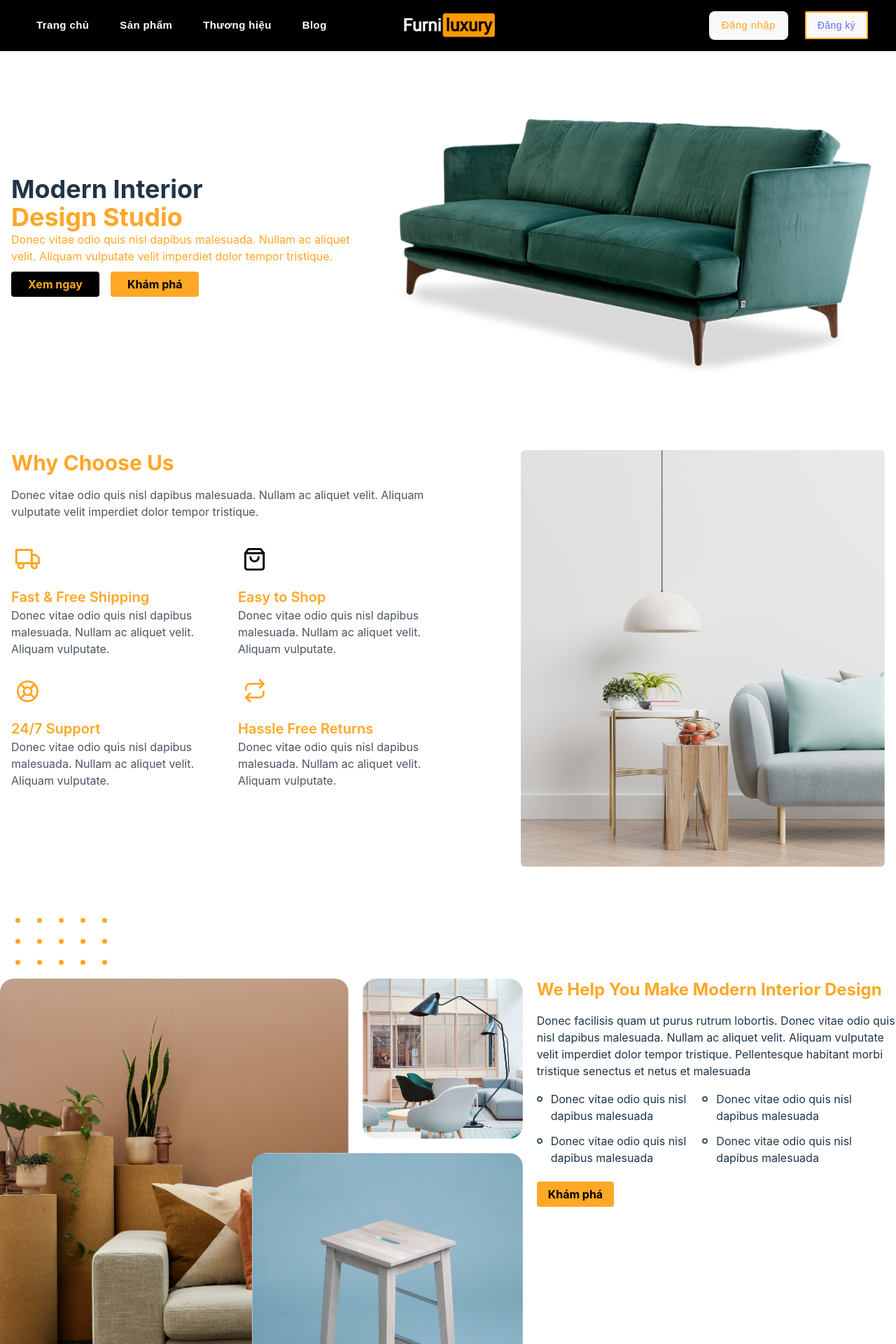
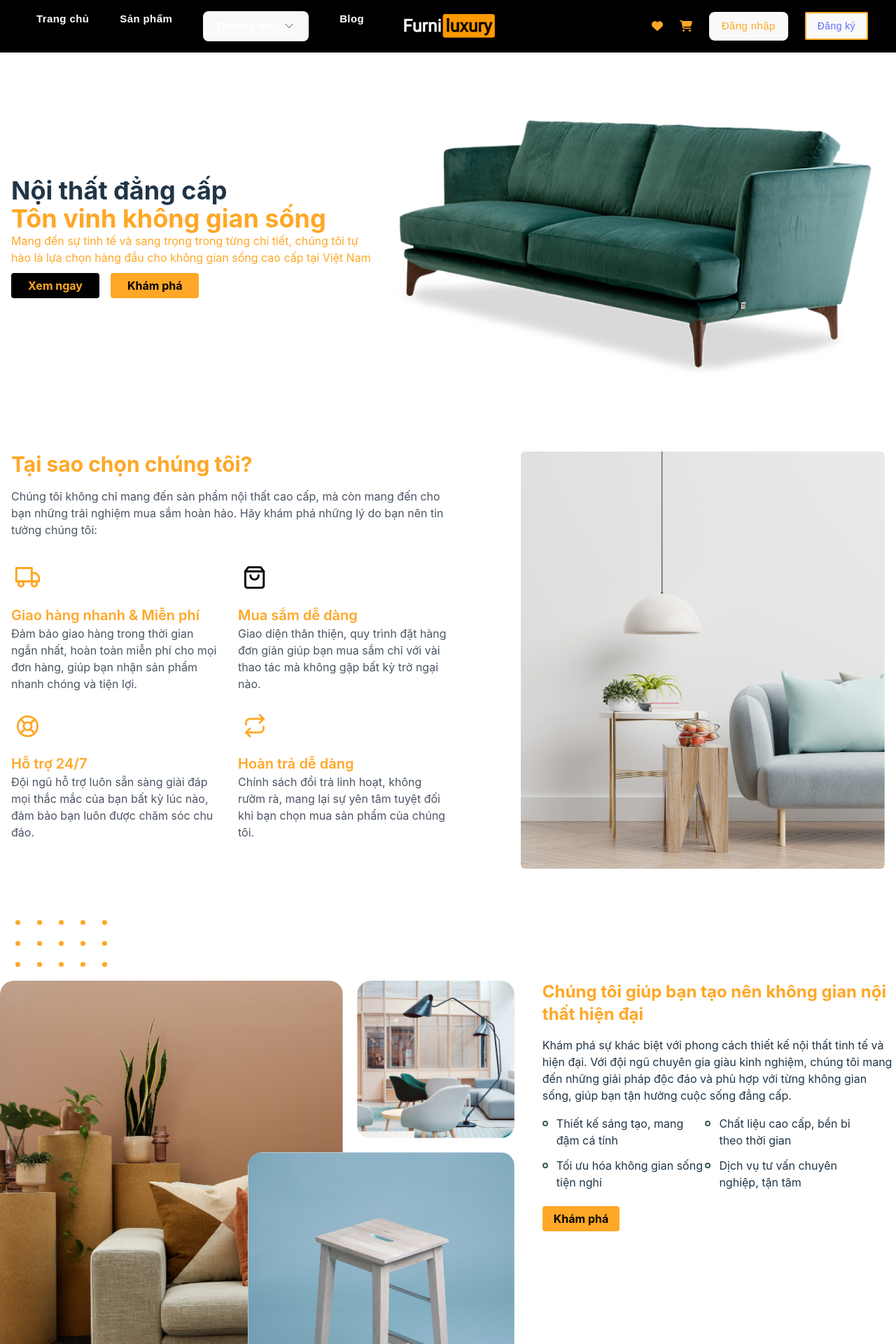
Before and after one commit to Binnguci/client-furniture-ecommerce, a React (Vite) app: page / in a window 1280 px wide. Shown: the top 1920 px of the page at 70% size. Built offline with nearby package versions, Linux system fonts and the light colour scheme.

Commit message:
feat: add ui for homepage

```diff
--- a/src/components/ExploreInHomePage.tsx
+++ b/src/components/ExploreInHomePage.tsx
@@ -26,28 +26,25 @@ function ExploreInHomePage() {
                             </div>
                         </div>
                     </div>
-                    <div className="w-full lg:w-5/12 pl-0 lg:pl-5">
-                        <h2 className="section-title mb-4 text-2xl text-[#FFA726] font-bold">We Help You Make Modern
-                            Interior
-                            Design</h2>
-                        <p className="mb-4 ">Donec facilisis quam ut purus rutrum lobortis. Donec vitae odio quis
-                            nisl dapibus malesuada. Nullam
-                            ac aliquet velit. Aliquam vulputate velit imperdiet dolor tempor tristique. Pellentesque
-                            habitant
-                            morbi tristique senectus et netus et malesuada</p>
+                    <div className="w-full lg:w-5/12 pl-0 lg:pl-5 ml-5">
+                        <h2 className="section-title mb-4 text-2xl text-[#FFA726] font-bold">Chúng tôi giúp bạn tạo nên
+                            không gian nội thất hiện đại</h2>
+                        <p className="mb-4 ">Khám phá sự khác biệt với phong cách thiết kế nội thất tinh tế và hiện đại.
+                            Với đội ngũ chuyên gia giàu kinh nghiệm, chúng tôi mang đến những giải pháp độc đáo và phù
+                            hợp với từng không gian sống, giúp bạn tận hưởng cuộc sống đẳng cấp.</p>
 
                         <ul className="list-none w-full my-4">
-                            <li className="inline-block w-[calc(50%-20px)] mb-3 leading-6 relative pl-5 before:content-[''] before:w-2 before:h-2 before:rounded-full before:border-2 before:border-[#3b5d50] before:absolute before:left-0 before:top-2">Donec
-                                vitae odio quis nisl dapibus malesuada
+                            <li className="inline-block w-[calc(50%-20px)] mb-3 leading-6 relative pl-5 before:content-[''] before:w-2 before:h-2 before:rounded-full before:border-2 before:border-[#3b5d50] before:absolute before:left-0 before:top-2">Thiết
+                                kế sáng tạo, mang đậm cá tính
                             </li>
-                            <li className="inline-block w-[calc(50%-20px)] mb-3 leading-6 relative pl-5 before:content-[''] before:w-2 before:h-2 before:rounded-full before:border-2 before:border-[#3b5d50] before:absolute before:left-0 before:top-2">Donec
-                                vitae odio quis nisl dapibus malesuada
+                            <li className="inline-block w-[calc(50%-20px)] mb-3 leading-6 relative pl-5 before:content-[''] before:w-2 before:h-2 before:rounded-full before:border-2 before:border-[#3b5d50] before:absolute before:left-0 before:top-2">Chất
+                                liệu cao cấp, bền bỉ theo thời gian
                             </li>
-                            <li className="inline-block w-[calc(50%-20px)]  mb-3 leading-6 relative pl-5 before:content-[''] before:w-2 before:h-2 before:rounded-full before:border-2 before:border-[#3b5d50] before:absolute before:left-0 before:top-2">Donec
-                                vitae odio quis nisl dapibus malesuada
+                            <li className="inline-block w-[calc(50%-20px)]  mb-3 leading-6 relative pl-5 before:content-[''] before:w-2 before:h-2 before:rounded-full before:border-2 before:border-[#3b5d50] before:absolute before:left-0 before:top-2">Tối
+                                ưu hóa không gian sống tiện nghi
                             </li>
-                            <li className="inline-block w-[calc(50%-20px)] mb-3 leading-6 relative pl-5 before:content-[''] before:w-2 before:h-2 before:rounded-full before:border-2 before:border-[#3b5d50] before:absolute before:left-0 before:top-2">Donec
-                                vitae odio quis nisl dapibus malesuada
+                            <li className="inline-block w-[calc(50%-20px)] mb-3 leading-6 relative pl-5 before:content-[''] before:w-2 before:h-2 before:rounded-full before:border-2 before:border-[#3b5d50] before:absolute before:left-0 before:top-2">Dịch
+                                vụ tư vấn chuyên nghiệp, tận tâm
                             </li>
                         </ul>
                         <p><a href="#"
--- a/src/components/Header.tsx
+++ b/src/components/Header.tsx
@@ -1,16 +1,49 @@
-import {useState} from "react";
+import {useEffect, useState} from "react";
 import {Link} from "react-router-dom";
 import Logo from "./logo.tsx";
+import {FontAwesomeIcon} from "@fortawesome/react-fontawesome";
+import {faCartShopping, faHeart, faUser} from '@fortawesome/free-solid-svg-icons';
+import {Tooltip, tooltipClasses, TooltipProps} from "@mui/material";
+import {styled} from '@mui/material/styles';
+import {Popover, PopoverButton, PopoverGroup, PopoverPanel} from "@headlessui/react";
+import {ChevronDownIcon} from "lucide-react";
 
+const CustomTooltip = styled(({className, ...props}: TooltipProps) => (
+    <Tooltip {...props} classes={{popper: className}}/>
+))(({theme}) => ({
+    [`& .${tooltipClasses.tooltip}`]: {
+        backgroundColor: "#FFA726",
+        color: 'rgba(0, 0, 0, 0.87)',
+        boxShadow: theme.shadows[1],
+        fontWeight: 700,
+        fontSize: 11,
+    },
+}));
+
+const brands = [
+    {name: 'Décor Walther', href: '#'},
+    {name: 'Ralph Lauren', href: '#'},
+    {name: 'Fürstenberg', href: '#'},
+    {name: 'Saint Louis', href: '#'},
+    {name: 'IKEA', href: '#'},
+]
 const Header = () => {
     const [isMenuOpen, setMenuOpen] = useState(false);
+    const [isLoggedIn, setIsLoggedIn] = useState(false);
+
+    useEffect(() => {
+        const token = localStorage.getItem('token');
+        setIsLoggedIn(!!token);
+    }, []);
+
 
     const handleToggleMenu = () => {
         setMenuOpen(!isMenuOpen);
     };
 
     return (
-        <header className="flex  py-4 px-4 sm:px-10 bg-black font-[sans-serif] min-h-[70px] tracking-wide relative z-50">
+        <header
+            className="flex  py-4 px-4 sm:px-10 bg-black font-[sans-serif] min-h-[70px] tracking-wide relative z-50">
             <div className="flex flex-wrap items-center justify-between gap-4 w-full">
                 <a
                     href="javascript:void(0)"
@@ -28,7 +61,8 @@ const Header = () => {
                         className="lg:hidden fixed top-2 right-4 z-[100] rounded-full bg-white p-3"
                         onClick={handleToggleMenu}
                     >
-                        <svg xmlns="http://www.w3.org/2000/svg" className="w-4 fill-black" viewBox="0 0 320.591 320.591">
+                        <svg xmlns="http://www.w3.org/2000/svg" className="w-4 fill-black"
+                             viewBox="0 0 320.591 320.591">
                             <path
                                 d="M30.391 318.583a30.37 30.37 0 0 1-21.56-7.288c-11.774-11.844-11.774-30.973 0-42.817L266.643 10.665c12.246-11.459 31.462-10.822 42.921 1.424 10.362 11.074 10.966 28.095 1.414 39.875L51.647 311.295a30.366 30.366 0 0 1-21.256 7.288z"
                                 data-original="#000000"
@@ -42,28 +76,63 @@ const Header = () => {
 
                     <ul className="lg:flex lg:gap-x-5 max-lg:space-y-3 max-lg:fixed max-lg:bg-white max-lg:w-1/2 max-lg:min-w-[300px] max-lg:top-0 max-lg:left-0 max-lg:p-6 max-lg:h-full max-lg:shadow-md max-lg:overflow-auto z-50">
                         <li className="mb-6 hidden max-lg:block">
-                            <a href="javascript:void(0)">
-                                {/*<img src="https://readymadeui.com/readymadeui.svg" alt="logo" className="w-36" />*/}
+                            <Link to="/">
                                 <Logo/>
-                            </a>
+                            </Link>
                         </li>
                         <li className="max-lg:border-b max-lg:py-3 px-3">
-                            <a href="javascript:void(0)" className="hover:text-[#FFA726] text-white block font-semibold text-[15px]">
+                            <Link to="/" className="hover:text-[#FFA726] text-white block font-semibold text-[15px]">
                                 Trang chủ
-                            </a>
+                            </Link>
                         </li>
                         <li className="max-lg:border-b max-lg:py-3 px-3">
-                            <a href="javascript:void(0)" className="hover:text-[#FFA726] text-white block font-semibold text-[15px]">
+                            <Link to="/products"
+                                  className="hover:text-[#FFA726] text-white block font-semibold text-[15px]">
                                 Sản phẩm
-                            </a>
+                            </Link>
+
                         </li>
                         <li className="max-lg:border-b max-lg:py-3 px-3">
-                            <a href="javascript:void(0)" className="hover:text-[#FFA726] text-white block font-semibold text-[15px]">
+                            {/*<Link to="/brands"*/}
+                            {/*      className="hover:text-[#FFA726] text-white block font-semibold text-[15px]">*/}
+                            {/*    Thương hiệu*/}
+                            {/*</Link>*/}
+                            <PopoverGroup className="hidden lg:flex lg:gap-x-12">
+                                <Popover className="relative">
+                                    <PopoverButton
+                                        className="flex items-center text-white hover:text-[#FFA726] gap-x-1 text-sm font-semibold leading-6 outline-none">
                                         Thương hiệu
-                            </a>
+                                        <ChevronDownIcon aria-hidden="true"
+                                                         className="h-5 w-5 flex-none text-gray-400"/>
+                                    </PopoverButton>
+
+                                    <PopoverPanel
+                                        transition-all duration-200 ease-out
+                                        className="absolute -left-8 top-full z-10 mt-3 w-[10.5rem] max-w-md overflow-hidden rounded-3xl bg-white shadow-lg ring-1 ring-gray-900/5 transition data-[closed]:translate-y-1 data-[closed]:opacity-0 data-[enter]:duration-200 data-[leave]:duration-150 data-[enter]:ease-out data-[leave]:ease-in"
+                                    >
+                                        <div className="p-4">
+                                            {brands.map((item) => (
+                                                <div
+                                                    key={item.name}
+                                                    className="group relative flex items-center gap-x-6 rounded-lg p-4 text-sm leading-6 hover:bg-gray-50"
+                                                >
+                                                    <div className="flex-auto">
+                                                        <Link to={item.href}
+                                                              className="block font-semibold text-gray-900 group-hover:text-[#FFA726]">
+                                                            {item.name}
+                                                            <span className="absolute inset-0"/>
+                                                        </Link>
+                                                    </div>
+                                                </div>
+                                            ))}
+                                        </div>
+                                    </PopoverPanel>
+                                </Popover>
+                            </PopoverGroup>
                         </li>
                         <li className="max-lg:border-b max-lg:py-3 px-3">
-                            <a href="javascript:void(0)" className="hover:text-[#FFA726] text-white block font-semibold text-[15px]">
+                            <a href="javascript:void(0)"
+                               className="hover:text-[#FFA726] text-white block font-semibold text-[15px]">
                                 Blog
                             </a>
                         </li>
@@ -71,15 +140,29 @@ const Header = () => {
                 </div>
 
                 <div className="flex items-center ml-auto space-x-6">
+                    <CustomTooltip title="Yêu thích">
+                        <FontAwesomeIcon icon={faHeart} color={"#FFA726"}/>
+                    </CustomTooltip>
+                    <CustomTooltip title="Giỏ hàng">
+                        <FontAwesomeIcon icon={faCartShopping} color={"#FFA726"}/>
+                    </CustomTooltip>
+                    {isLoggedIn ? (
+                        <CustomTooltip title="Tài khoản">
+                            <FontAwesomeIcon icon={faUser} color={"#FFA726"}/>
+                        </CustomTooltip>
+                    ) : (
+                        <>
                             <button className="font-semibold text-[15px] border-none outline-none">
                                 <Link to="/sign-in" className="text-[#FFA726] hover:underline">
                                     Đăng nhập
                                 </Link>
                             </button>
-                    <button className="px-4 py-2 text-sm rounded-sm font-bold text-white border-2 border-[#FFA726]  transition-all ease-in-out duration-300 hover:bg-[#FFA726] hover:text-black">
-                        <Link to={"/sign-up"}>Đăng ký</Link>
-
+                            <button
+                                className="px-4 py-2 text-sm rounded-sm font-bold text-white border-2 border-[#FFA726]  transition-all ease-in-out duration-300 hover:bg-[#FFA726] hover:text-black">
+                                <Link to="/sign-up">Đăng ký</Link>
                             </button>
+                        </>
+                    )}
 
                     <button id="toggleOpen" className="lg:hidden" onClick={handleToggleMenu}>
                         <svg className="w-7 h-7" fill="#333" viewBox="0 0 20 20" xmlns="http://www.w3.org/2000/svg">
--- a/src/components/HeroBar.tsx
+++ b/src/components/HeroBar.tsx
@@ -8,11 +8,10 @@ function HeroBar() {
                 <div className="flex flex-wrap justify-between items-center">
                     <div className="lg:w-5/12 w-full mb-8 lg:mb-0">
                         <div className="intro-excerpt">
-                            <h1 className="text-4xl font-bold">Modern Interior <span
-                                className="block text-[#FFA726]">Design Studio</span></h1>
-                            <p className="mb-4 text-[#FFA726]">Donec vitae odio quis nisl dapibus malesuada. Nullam
-                                ac
-                                aliquet velit. Aliquam vulputate velit imperdiet dolor tempor tristique.</p>
+                            <h1 className="text-4xl font-bold">Nội thất đẳng cấp<span
+                                className="block text-[#FFA726]">Tôn vinh không gian sống</span></h1>
+                            <p className="mb-4 text-[#FFA726]">Mang đến sự tinh tế và sang trọng trong từng chi tiết,
+                                chúng tôi tự hào là lựa chọn hàng đầu cho không gian sống cao cấp tại Việt Nam</p>
                             <p>
                                 <a href="#"
                                    className="btn bg-black text-[#FFA726] rounded px-6 py-2  mr-4 hover:bg-[#FFA726] hover:text-black font-bold">Xem
--- a/src/components/WhyChooseUs.tsx
+++ b/src/components/WhyChooseUs.tsx
@@ -10,45 +10,46 @@ function WhyChooseUs() {
             <div className="container mx-auto px-4">
                 <div className="flex flex-wrap justify-between">
                     <div className="lg:w-6/12 w-full">
-                        <h2 className="section-title text-3xl text-[#FFA726] font-bold mb-4">Why Choose Us</h2>
-                        <p className="text-gray-600">Donec vitae odio quis nisl dapibus malesuada. Nullam ac aliquet
-                            velit. Aliquam vulputate velit imperdiet dolor tempor tristique.</p>
+                        <h2 className="section-title text-3xl text-[#FFA726] font-bold mb-4">Tại sao chọn chúng
+                            tôi?</h2>
+                        <p className="text-gray-600">Chúng tôi không chỉ mang đến sản phẩm nội thất cao cấp, mà còn mang
+                            đến cho bạn những trải nghiệm mua sắm hoàn hảo. Hãy khám phá những lý do bạn nên tin tưởng
+                            chúng tôi:</p>
 
                         <div className="grid grid-cols-2 gap-6 my-8">
                             <div className="feature">
                                 <div className="icon mb-4">
                                     <img src={truck} alt="Image" className="w-12 h-12"/>
                                 </div>
-                                <h3 className="font-semibold text-[#FFA726] text-xl">Fast &amp; Free Shipping</h3>
-                                <p className="text-gray-600">Donec vitae odio quis nisl dapibus malesuada. Nullam ac
-                                    aliquet velit. Aliquam vulputate.</p>
+                                <h3 className="font-semibold text-[#FFA726] text-xl">Giao hàng nhanh &amp; Miễn
+                                    phí</h3>
+                                <p className="text-gray-600">Đảm bảo giao hàng trong thời gian ngắn nhất, hoàn toàn miễn
+                                    phí cho mọi đơn hàng, giúp bạn nhận sản phẩm nhanh chóng và tiện lợi.</p>
                             </div>
 
                             <div className="feature">
                                 <div className="icon mb-4">
                                     <img src={bag} alt="Image" className="w-12 h-12"/>
                                 </div>
-                                <h3 className="font-semibold text-xl text-[#FFA726]">Easy to Shop</h3>
-                                <p className="text-gray-600">Donec vitae odio quis nisl dapibus malesuada. Nullam ac
-                                    aliquet velit. Aliquam vulputate.</p>
+                                <h3 className="font-semibold text-xl text-[#FFA726]">Mua sắm dễ dàng</h3>
+                                <p className="text-gray-600">Giao diện thân thiện, quy trình đặt hàng đơn giản giúp bạn
+                                    mua sắm chỉ với vài thao tác mà không gặp bất kỳ trở ngại nào.</p>
                             </div>
 
                             <div className="feature">
                                 <div className="icon mb-4">
                                     <img src={support} alt="Image" className="w-12 h-12"/>
                                 </div>
-                                <h3 className="font-semibold text-xl text-[#FFA726]">24/7 Support</h3>
-                                <p className="text-gray-600">Donec vitae odio quis nisl dapibus malesuada. Nullam ac
-                                    aliquet velit. Aliquam vulputate.</p>
+                                <h3 className="font-semibold text-xl text-[#FFA726]">Hỗ trợ 24/7</h3>
+                                <p className="text-gray-600">Đội ngũ hỗ trợ luôn sẵn sàng giải đáp mọi thắc mắc của bạn bất kỳ lúc nào, đảm bảo bạn luôn được chăm sóc chu đáo.</p>
                             </div>
 
                             <div className="feature">
                                 <div className="icon mb-4">
                                     <img src={returnIcon} alt="Image" className="w-12 h-12"/>
                                 </div>
-                                <h3 className="font-semibold text-xl text-[#FFA726]">Hassle Free Returns</h3>
-                                <p className="text-gray-600">Donec vitae odio quis nisl dapibus malesuada. Nullam ac
-                                    aliquet velit. Aliquam vulputate.</p>
+                                <h3 className="font-semibold text-xl text-[#FFA726]">Hoàn trả dễ dàng</h3>
+                                <p className="text-gray-600">Chính sách đổi trả linh hoạt, không rườm rà, mang lại sự yên tâm tuyệt đối khi bạn chọn mua sản phẩm của chúng tôi.</p>
                             </div>
                         </div>
                     </div>
```
Also changed, not shown: package.json (+9 -0 lines), src/components/SearchBar.tsx (added, +27 -0 lines), src/pages/SignIn.tsx (+6 -15 lines). Lines whose indentation alone changed are shown as unchanged.
